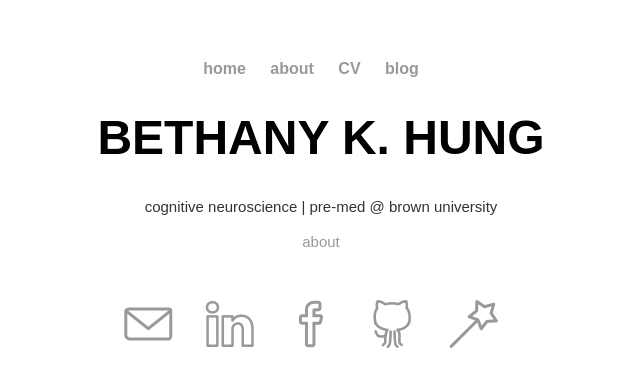
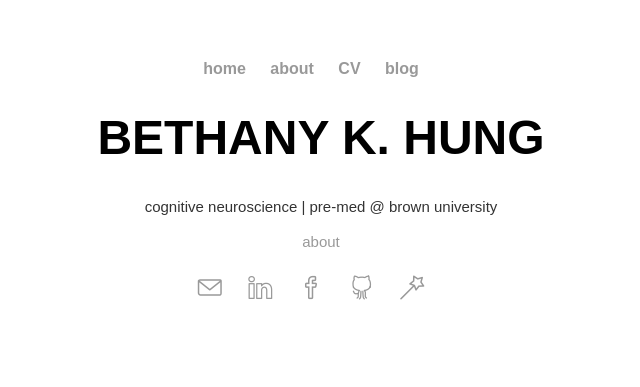
Before and after one commit to bethny/bethny.github.io, a Jekyll site: the page built from index.html, in a window 1280 px wide. Shown: the top 387 px of the page, without its empty margins (319-959 px from the left). Built offline with Jekyll 4.4.1, drawn with Linux system fonts in a browser that asks for light colours; nearby versions of some CDN libraries.

Commit message:
Update main.css

```diff
--- a/css/main.css
+++ b/css/main.css
@@ -16,9 +16,14 @@
     text-decoration: none;
     font-family: 'Work Sans', sans-serif;
     color: #999;
+    -o-transition:.5s;
+    -ms-transition:.5s;
+    -moz-transition:.5s;
+    -webkit-transition:.5s;
+    transition:.5s;
 }
 a:hover {
-    text-decoration: underline;
+    color: deepskyblue;
 }
 h1 {
     font-size: 3em;
@@ -35,7 +40,7 @@
 }
 footer {
     /*border-top: 1px solid #d5d5d5;*/
-    font-size: 3em;
+    font-size: 1.5em;
 }
 
 ul.posts {
```
